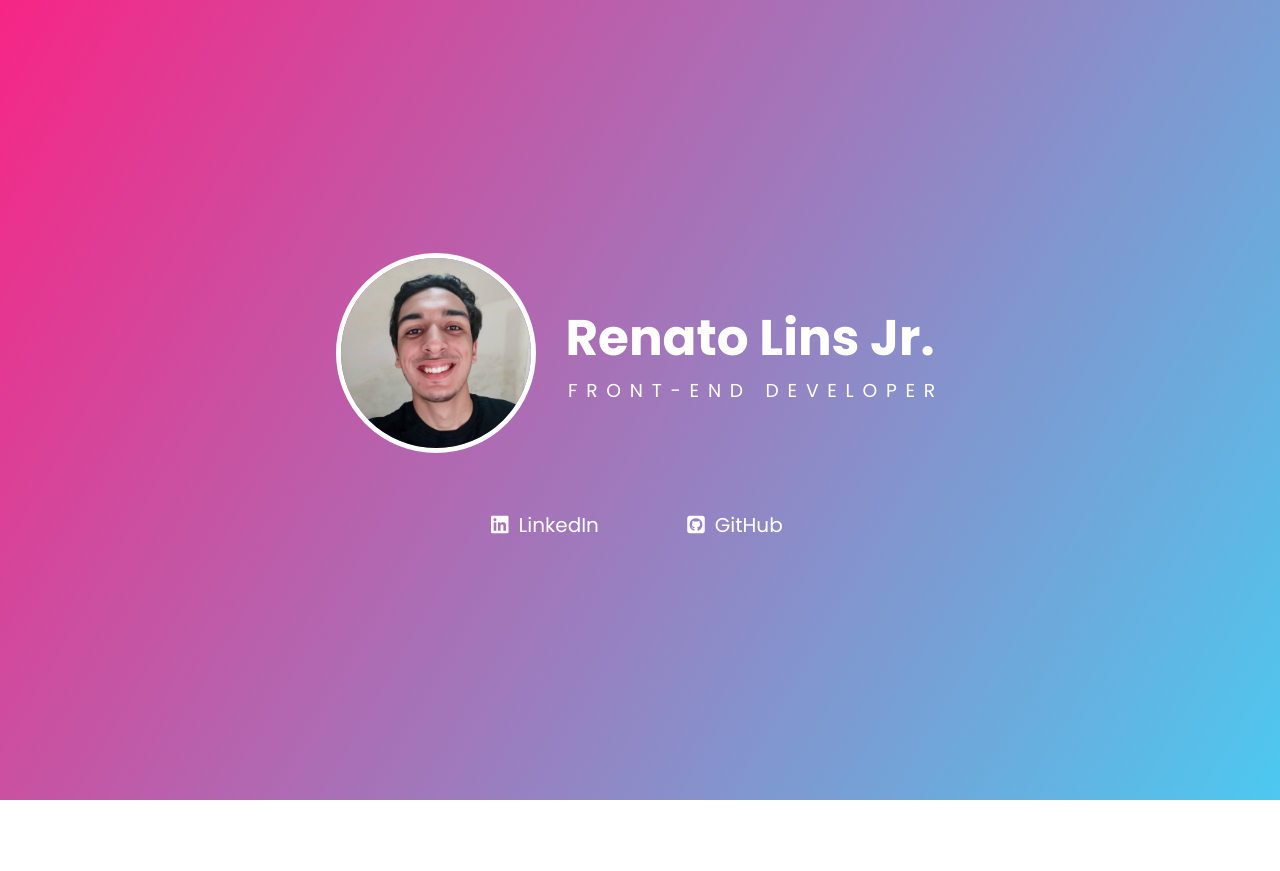
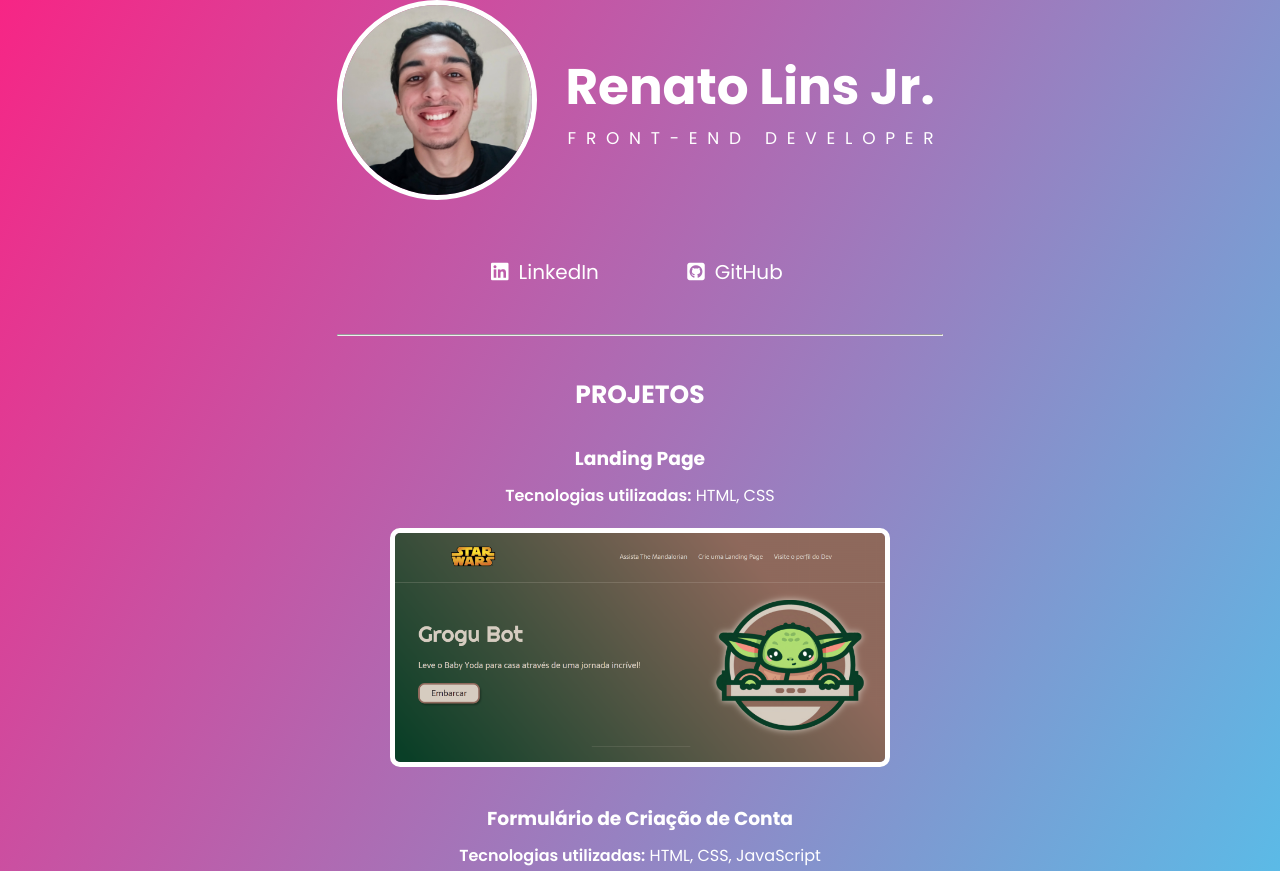
Before and after one commit to jucox/portfolio, a plain HTML site: page index.html in a window 1280 px wide. Shown: the top 871 px of the page. Before the commit the page ends 800 px from the top, so only its background shows below. Drawn offline with Linux system fonts and the light colour scheme.

Commit message:
projects added

```diff
--- a/index.html
+++ b/index.html
@@ -18,6 +18,11 @@
                     <h3>FRONT-END DEVELOPER</h3>
                 </div>
             </div>
+            <!-- <div class="about">
+                <code>hello world!</code>
+                <p>Tenho 20 anos e estou em transição de carreira para atuar como desenvolvedor web front-end.</p>
+                <p>Aqui você pode encontrar um pouco mais sobre minhas experiências e projetos que tenho desenvolvido</p>
+            </div> -->
             <div class="social-medias">
                 <div>
                     <i class="fa-brands fa-linkedin"></i>
@@ -28,6 +33,20 @@
                     <a href="https://github.com/jucox" target="_blank">GitHub</a>
                 </div>
             </div>
+            <hr>
+            <div class="projects">
+                <h2>PROJETOS</h2>
+                <div class="project">
+                    <h3>Landing Page</h3>
+                    <p><strong>Tecnologias utilizadas:</strong> HTML, CSS</p>
+                    <a href="https://jucox.github.io/grogu-bot/" target="_blank"><img src="img/grogu-bot-page.png" alt="Página de formulário"></a>
+                </div>
+                <div class="project">
+                    <h3>Formulário de Criação de Conta</h3>
+                    <p><strong>Tecnologias utilizadas:</strong> HTML, CSS, JavaScript</p>
+                    <a href="https://jucox.github.io/account-creation-form/" target="_blank"><img src="img/form-page.png" alt="Página de formulário"></a>
+                </div>
+            </div>
         </section>
     </main>
 </body>
--- a/style.css
+++ b/style.css
@@ -1,4 +1,4 @@
-@import url('https://fonts.googleapis.com/css2?family=Poppins:wght@400;500;600;700;900&display=swap');
+@import url('https://fonts.googleapis.com/css2?family=Courier+Prime:wght@400;700&family=Poppins:wght@300;400;500;600;700;800;900&display=swap');
 
 * {
     box-sizing: border-box;
@@ -19,13 +19,18 @@ body {
 .container {
     display: flex;
     flex-direction: column;
+    align-items: center;
+    /* border: 5px solid #FFF;
+    border-radius: 10px;
+    width: 700px;
+    padding: 30px; */
 }
 
 .presentation {
     display: flex;
     flex-direction: row;
+    align-items: center;
     gap: 20px;
-    align-items: center;
 }
 
 .presentation img {
@@ -49,10 +54,26 @@ body {
 .name h3 {
     color: #FFF;
     font-weight: 400;
-    letter-spacing: 8.75px;
+    letter-spacing: 9.75px;
     text-align: center;
-    margin-left: 12px;
+    margin-left: 11px;
+    font-size: 17px;
 }
+
+/* .about {
+    color: #FFF;
+    margin-top: 30px;
+    text-align: center;
+}
+
+.about code {
+    font-family: 'Courier Prime', monospace;
+    font-weight: 700;
+    color:#F72585;
+    background-color: #023047;
+    border-radius: 5px;
+    padding: 5px 10px;
+} */
 
 .social-medias {
     display: flex;
@@ -88,9 +109,64 @@ body {
     border: 2px solid #FFF;
 }
 
-@media screen and (max-width: 960px) {
+hr {
+    width: 100%;
+    margin-top: 40px;
+}
+
+.projects {
+    display: flex;
+    flex-direction: column;
+    align-items: center;
+    gap: 30px;
+    margin-top: 40px;
+}
+
+.projects h2 {
+    color: #FFF;
+    font-size: 25px;
+}
+
+
+.project {
+    display: flex;
+    flex-direction: column;
+    align-items: center;
+    gap: 10px;
+}
+
+.project h3 {
+    color: #FFF;
+}
+
+.project p {
+    color: #FFF;
+}
+
+.project p strong {
+    font-weight: 600;
+}
+
+.project img {
+    width: 500px;
+    border: 5px solid #FFF;
+    border-radius: 10px;
+    margin-top: 10px;
+}
+
+
+@media screen and (max-width: 700px) {
     .presentation {
         display: flex;
         flex-direction: column;
     }
 }
+@media screen and (max-width: 400px) {
+    .name h1 {
+        font-size: 45px;
+    }
+
+    .name h3 {
+        font-size: 13.5px;
+    }
+}
```
Also changed, not shown: img/form-page.png (added), img/grogu-bot-page.png (added).
